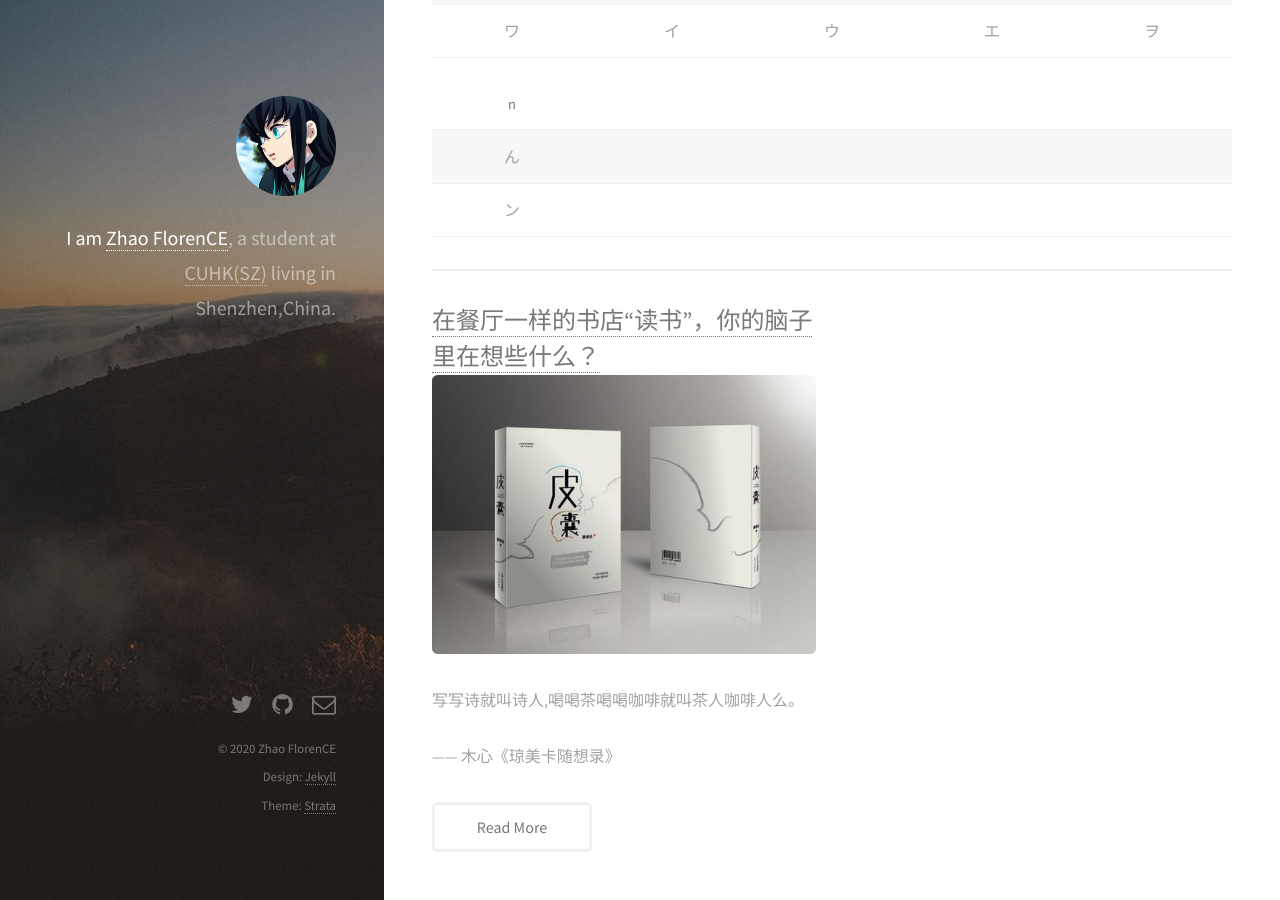
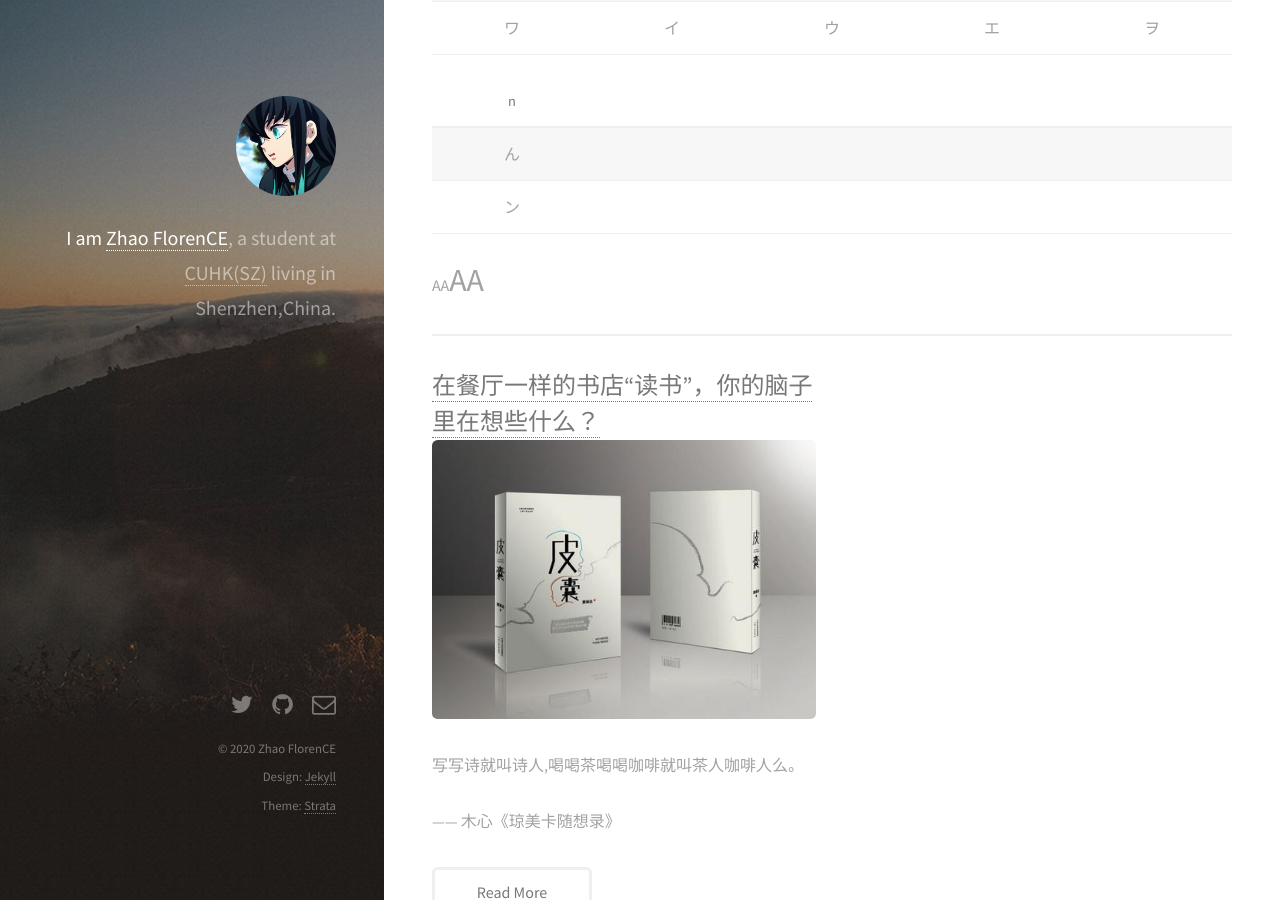
Before and after one commit to as3ert/blog, a Jekyll site: the page built from _posts/2021-01-05-日本語の勉強.md, in a window 1280 px wide and 900 px high, scrolled down 2569 px. Built offline with Jekyll 4.4.1, drawn with Linux system fonts in a browser that asks for light colours; nearby versions of some CDN libraries.

Commit message:
2021-01-05 20:22:34

```diff
--- a/_posts/2021-01-05-日本語の勉強.md
+++ b/_posts/2021-01-05-日本語の勉強.md
@@ -10,7 +10,7 @@
 
 ***
 
-## 五十音図 <font size=3>（ごじゅうおんず）<font size=1>
+## 五十音図 <font size=3>（ごじゅうおんず）
 
 ***
 
@@ -69,4 +69,6 @@
 |   ん   |   　   |   　   |   　   |   　   |
 |   ン   |   　   |   　   |   　   |   　   |
 
+AA<font size=6>AA<font size=1>
+
 ***
```
